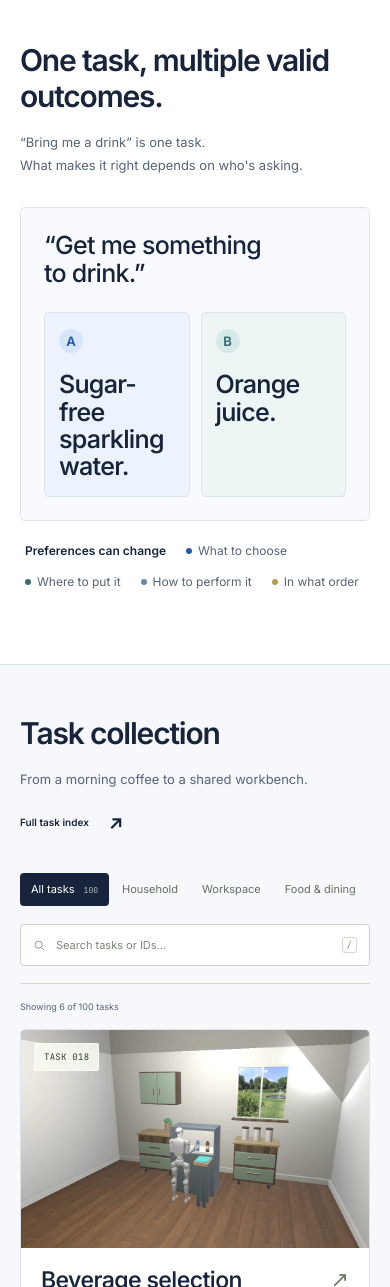
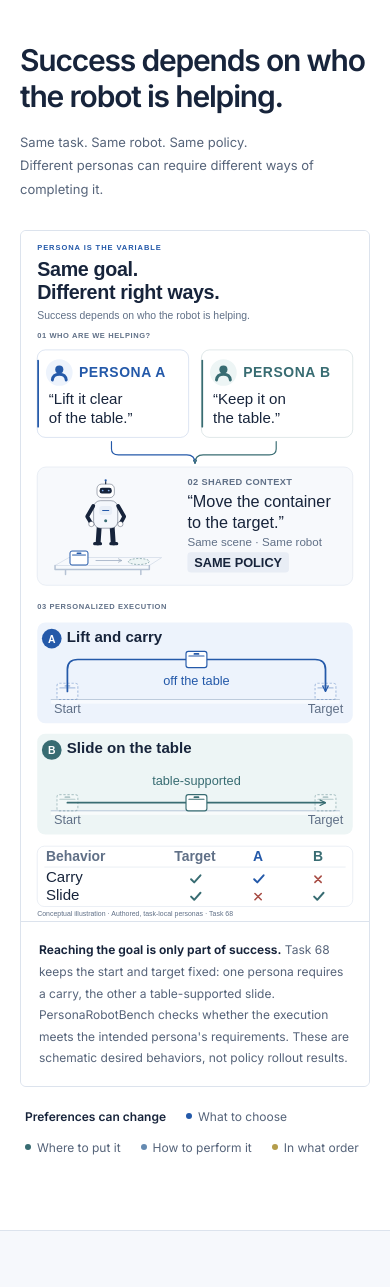
Before and after one commit to HHD000EXE/PersonaRobotBench-website, a website: page index.html in a window 390 px wide. Shown: the part 2020-3307 px from the top of the page. Drawn offline with Linux system fonts and the light colour scheme.

Commit message:
Explain persona-conditioned success with a Task 68 concept figure
Replace the overview's drink-choice example with responsive SVG schematics: supplied personas condition one shared robot policy, while carry and slide reach the same endpoint but satisfy different preferences. Label the motions as desired behaviors rather than recorded policy results.

Validated both SVG layouts, 32 existing DOM checks, release assets, and the static deployment build.

```diff
--- a/index.html
+++ b/index.html
@@ -54,8 +54,14 @@
       <noscript><p>Enable JavaScript to view the policy leaderboard.</p></noscript>
     </section>
     <section id="overview" class="overview section-pad wrap" aria-labelledby="overview-title">
-      <div class="section-heading"><div><h2 id="overview-title">One task, multiple valid outcomes.</h2><p>“Bring me a drink” is one task.<br>What makes it right depends on who's asking.</p></div></div>
-      <div class="concept-panel"><div class="concept-request"><h3>“Get me something<br>to drink.”</h3></div><div class="concept-branches"><div class="branch-card branch-a"><div class="branch-top"><span class="case-label">A</span></div><h3>Sugar-free<br>sparkling water.</h3></div><div class="branch-card branch-b"><div class="branch-top"><span class="case-label">B</span></div><h3>Orange<br>juice.</h3></div></div></div>
+      <div class="section-heading"><div><h2 id="overview-title">Success depends on who the robot is helping.</h2><p>Same task. Same robot. Same policy.<br>Different personas can require different ways of completing it.</p></div></div>
+      <figure class="persona-concept" aria-labelledby="overview-title" aria-describedby="persona-concept-caption">
+        <picture class="persona-concept-art">
+          <source media="(max-width: 1000px)" srcset="assets/persona-concept-mobile.svg" width="600" height="1190">
+          <img src="assets/persona-concept.svg" width="1200" height="700" loading="lazy" decoding="async" alt="Persona-first evaluation: two supplied task preferences condition the same robot policy. For Task 68, persona A requires lifting and carrying a container, while persona B requires sliding it on the table. Both reach the same target, but each motion meets only its intended persona's requirement.">
+        </picture>
+        <figcaption id="persona-concept-caption"><strong>Reaching the goal is only part of success.</strong> Task 68 keeps the start and target fixed: one persona requires a carry, the other a table-supported slide. PersonaRobotBench checks whether the execution meets the intended persona's requirements. These are schematic desired behaviors, not policy rollout results.</figcaption>
+      </figure>
       <div class="preference-types"><span class="preference-label">Preferences can change</span><span><i class="type-dot orange"></i> What to choose</span><span><i class="type-dot green"></i> Where to put it</span><span><i class="type-dot blue"></i> How to perform it</span><span><i class="type-dot gold"></i> In what order</span></div>
     </section>
     <section id="tasks" class="task-section section-pad" aria-labelledby="tasks-title"><div class="wrap">
--- a/styles.css
+++ b/styles.css
@@ -559,3 +559,12 @@ h2{font-size:36px;line-height:1.2;letter-spacing:-.04em}
 .leaderboard-axis-track span{font-size:11px}
 .stats-strip p{font-size:12px}
 .task-footer>p{font-size:12px}
+
+/* The benchmark concept starts from the persona and keeps the physical goal fixed. */
+.persona-concept{margin:0;border:1px solid var(--line);border-radius:8px;overflow:hidden;background:#f8faff}
+.persona-concept-art{display:block;line-height:0}
+.persona-concept-art img{display:block;width:100%;height:auto}
+.persona-concept figcaption{margin:0;padding:20px 26px;border-top:1px solid var(--line);background:#fff;color:var(--muted);font-size:13px;line-height:1.85;text-wrap:pretty}
+.persona-concept figcaption strong{color:var(--ink);font-weight:650}
+@media(max-width:1000px){.persona-concept-art{max-width:680px;margin-inline:auto}}
+@media(max-width:720px){.persona-concept{border-radius:6px}.persona-concept figcaption{padding:17px 18px;font-size:12px;line-height:1.8}}
```
Also changed, not shown: README.md, assets/persona-concept-mobile.svg (added), assets/persona-concept.svg (added).
